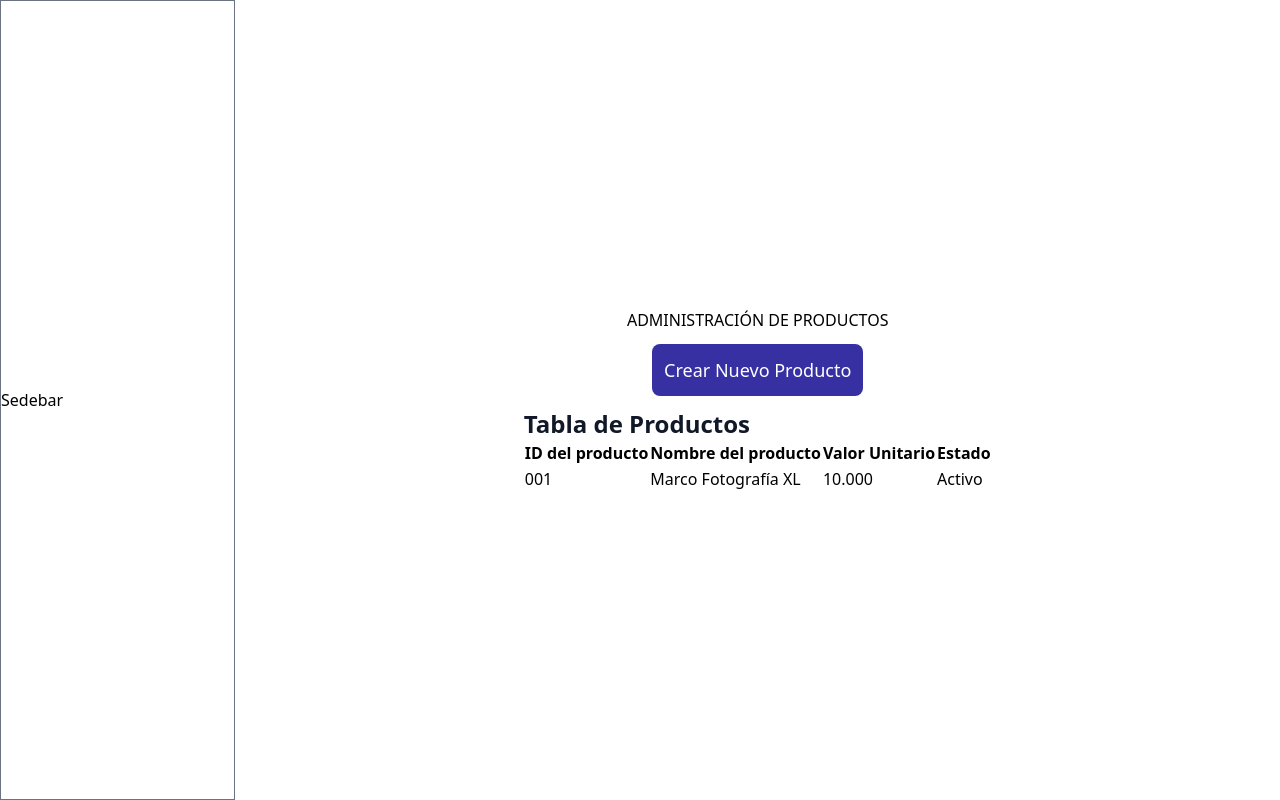
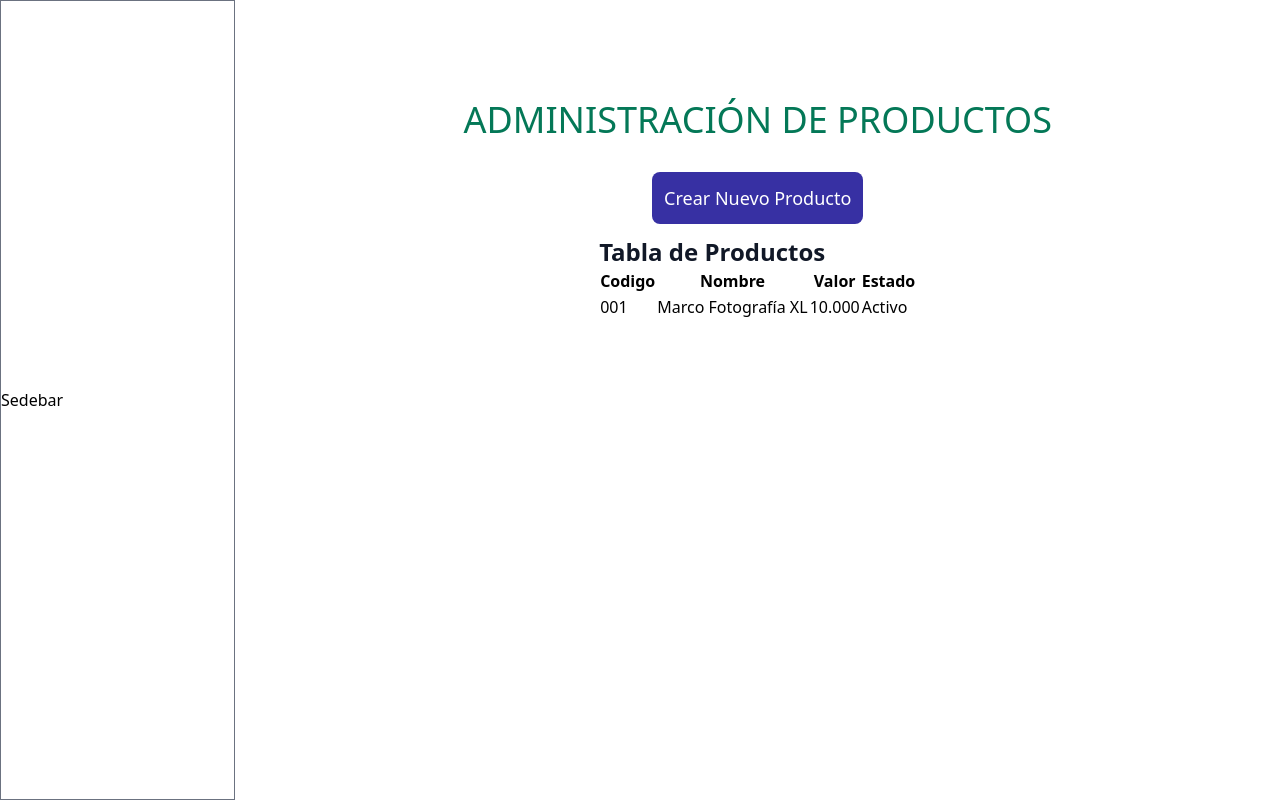
Before and after one commit to OscarHub90/Concesionario2021, a React (Create React App) app: page /admin/vehiculos in a window 1280 px wide. Built offline with nearby package versions, Linux system fonts and the light colour scheme.

Commit message:
Se trabaja en la creación de un array de elementos y la creación de la funcioón para mostrarlos en el Front, se presenta error

```diff
--- a/src/pages/admin/Vehiculos.jsx
+++ b/src/pages/admin/Vehiculos.jsx
@@ -1,8 +1,36 @@
 import React, {useEffect, useState} from 'react'
+
+const productos = [
+
+    {
+    Codigo: "001",
+    nombre: "Mesa de centro",
+    valor: "$5.000",
+    estado: "En inventario",
+    },
+    {
+    id: "002",
+    nombre: "Mesa de esquina",
+    valor: "$10.000",
+    estado: "En inventario",
+    },
+    {
+    id: "003",
+    nombre: "Mesa redonda",
+    valor: "$10.000",
+    estado: "En inventario",
+    },
+];
 
 const Vehiculos = () => {
     const [mostrarTabla, setmostrarTabla] = useState(true);
     const [nombreBoton, setnombreBoton] = useState ("Crear Nuevo Producto");
+    const [productos, setproductos] = useState ([]); // Se deja el [] vacío porque le van a llegar datos desde el Back
+
+    useEffect (() => {
+        // obtenemos las lista de los productos desde el backend. en este caso los datos que se encuentran en el objeto "productos"
+        setproductos(productos);
+    }, []);
 
     useEffect (() => {
      if (mostrarTabla) {
@@ -12,28 +40,35 @@ const Vehiculos = () => {
     }
     },[mostrarTabla]);
     return (
-        <div className=" items-center h-full m-20 p-20 justify-center flex flex-col">
-            <h2>ADMINISTRACIÓN DE PRODUCTOS</h2>
+        <div className=" items-center h-full w-full m-20 p-20 flex flex-col">
+            <h2 className=" text-4xl text-green-700 m-5">ADMINISTRACIÓN DE PRODUCTOS</h2>
             <button className="rounded-lg  bg-indigo-800 hover:bg-green-600 p-3 m-3 text-lg text-white"
             onClick = {() => {setmostrarTabla(!mostrarTabla)}} > {nombreBoton} </button>
 
-            {mostrarTabla ?
-            <TablaProdructos />
-            :<FormularioCreaciónProductos />}
+            {mostrarTabla ? (
+                <TablaProdructos listaProductos={productos} />
+            ) : (
+                <FormularioCreaciónProductos />
+            )}
         </div>
     );
-}
+};
 
-const TablaProdructos = () => {
+
+const TablaProdructos = ( { listaProductos } ) => {
+    useEffect(() => {
+        console.log("Este es el listado de productos", listaProductos);
+    }, [listaProductos]);
+
     return (
     <div>
     <h2 className="text-gray-900 font-bold text-2xl">Tabla de Productos</h2>
         <table >
             <thead>
                 <tr>
-                    <th>ID del producto</th>
-                    <th>Nombre del producto</th>
-                    <th>Valor Unitario</th>
+                    <th>Codigo</th>
+                    <th>Nombre</th>
+                    <th>Valor</th>
                     <th>Estado</th>
                 </tr>
             </thead>
```
